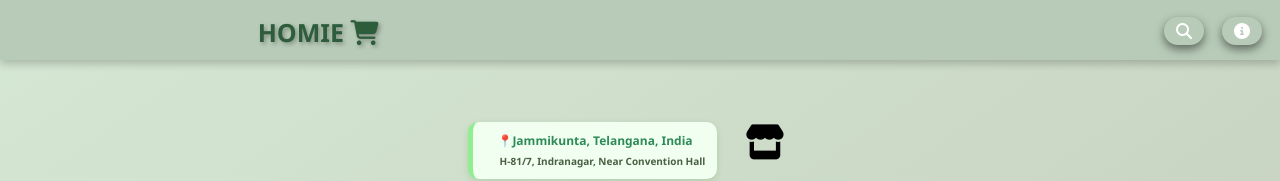
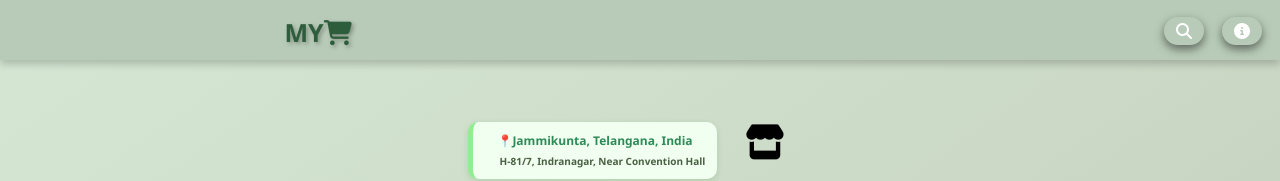
Before and after one commit to Saiteja-routhu286/webpage, a plain HTML site: page index.html in a window 1280 px wide. Shown: the top 181 px of the page. Drawn offline with nearby package versions, Linux system fonts and the light colour scheme.

Commit message:
Update index.html

```diff
--- a/index.html
+++ b/index.html
@@ -287,7 +287,7 @@
 
   <div class="welcome-section">
 
-    <div class="line-2">HOMIE <i class="fas fa-shopping-cart">
+    <div class="line-2">MY<i class="fas fa-shopping-cart">
     </i> </div>
 
   </div>
```
